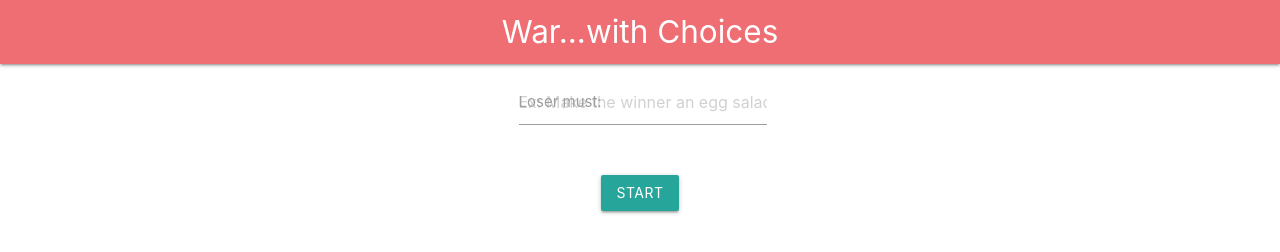
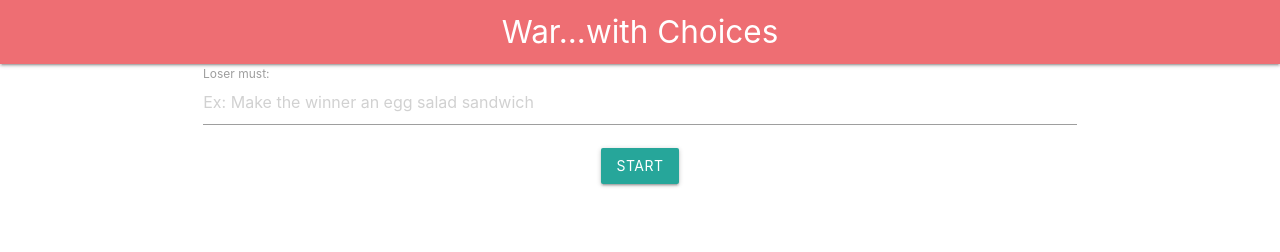
Before and after one commit to vic-lam/war-with-choices, a plain HTML site: page index.html in a window 1280 px wide. Drawn offline with nearby package versions, Linux system fonts and the light colour scheme.

Commit message:
kinda fixes the wager form in the beginning

```diff
--- a/index.html
+++ b/index.html
@@ -10,6 +10,8 @@
       src="https://code.jquery.com/jquery-2.2.4.min.js"
       integrity="sha256-BbhdlvQf/xTY9gja0Dq3HiwQF8LaCRTXxZKRutelT44="
       crossorigin="anonymous"></script>
+      <script src="https://cdnjs.cloudflare.com/ajax/libs/materialize/0.98.0/js/materialize.min.js"></script>
+
       <script type="text/javascript" src='js/game.js'></script>
       <script type="text/javascript" src='js/board.js'></script>
       <script type="text/javascript" src='js/player.js'></script>
--- a/js/board.js
+++ b/js/board.js
@@ -4,16 +4,12 @@ class Board {
 
     displaySplash() {
         $('#board').append(`
-            <form class="col s12">
-          <div class="row">
-            <div class="col s12">
-              <div class="input-field inline">
-                <input id="splash-wager-input" type="email" class="validate" placeholder="Ex: Make the winner an egg salad sandwich">
-                <label for="email" data-error="wrong" data-success="right">Loser must: </label>
-              </div>
+          <form class="col s12">
+            <div class="input-field">
+              <input id="splash-wager-input" type="email" class="validate" placeholder="Ex: Make the winner an egg salad sandwich">
+              <label for="splash-wager-input" data-error="wrong" data-success="right">Loser must: </label>
             </div>
-          </div>
-        </form>`)
+          </form>`)
         $('#board').append('<div id="splash-start-button" class="btn">Start</div>')
         this.addStartEventHandler()
     }
```
